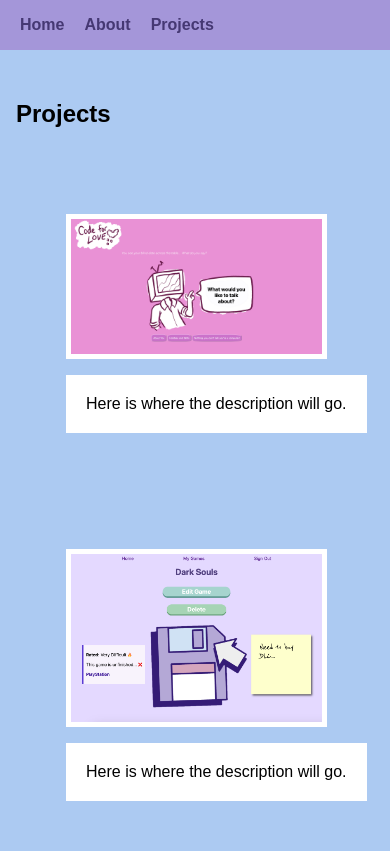
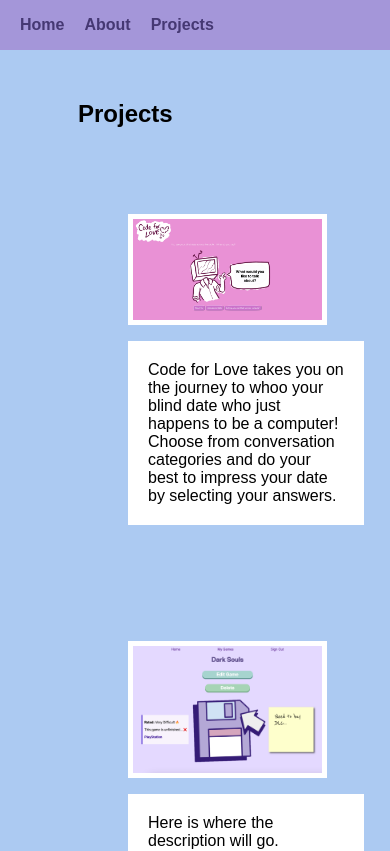
Before and after one commit to mellygriffin/portfolio-website, a React (Vite) app: page /projects in a window 390 px wide. Shown: the top 851 px of the page. Built offline with nearby package versions, Linux system fonts and the light colour scheme.

Commit message:
Fixed padding on index.css mobile display

```diff
--- a/index.css
+++ b/index.css
@@ -7,6 +7,7 @@
     margin: 0;
     padding-top: 5rem;
     padding-left: 1rem;
+    padding-right: 1rem;
     background-color: #ACCAF2;
 }
 
@@ -20,15 +21,16 @@
 
 
 /* Tablet Portrait */
-@media only screen and (min-width: 650px) and (max-width: 768px) {
+@media only screen and (max-width: 768px) {
     body {
         padding-left: 20%;
     }
 }
 
 /* Tablets Landscape */
-@media only screen and (min-width: 769px) and (max-width: 1024px) and (orientation: landscape) {
+@media only screen and (max-width: 1024px) and (orientation: landscape) {
     body {
         padding-left: 20%;
+        padding-right: 15%;
     }
 }
--- a/src/components/Projects/Projects.jsx
+++ b/src/components/Projects/Projects.jsx
@@ -12,7 +12,8 @@
             <ul>
                 <li class="listitem">
                 <img src={codeScreen} width="80%"></img>
-                <p class="desc">Here is where the description will go.</p>
+                <p class="desc">Code for Love takes you on the journey to whoo your blind date who just happens to be a computer! Choose from conversation categories and do your best to impress your date by selecting your answers.
+                </p>
                 </li>
                 <li class="listitem">
                 <img src={discScreen} width="80%"></img>
```
